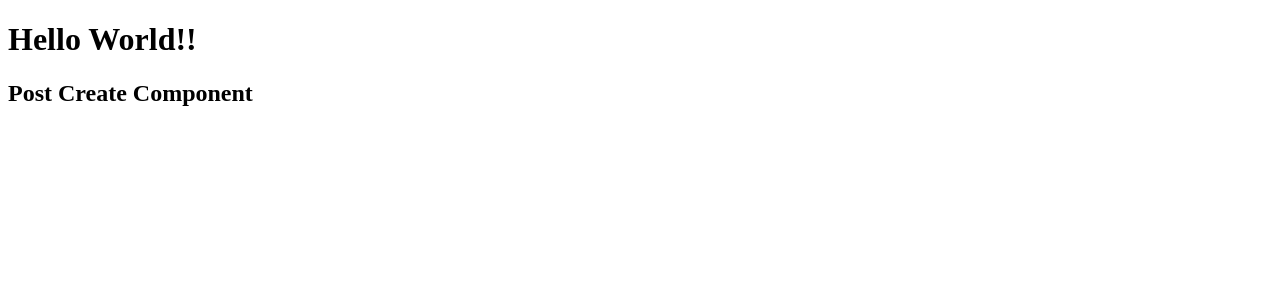
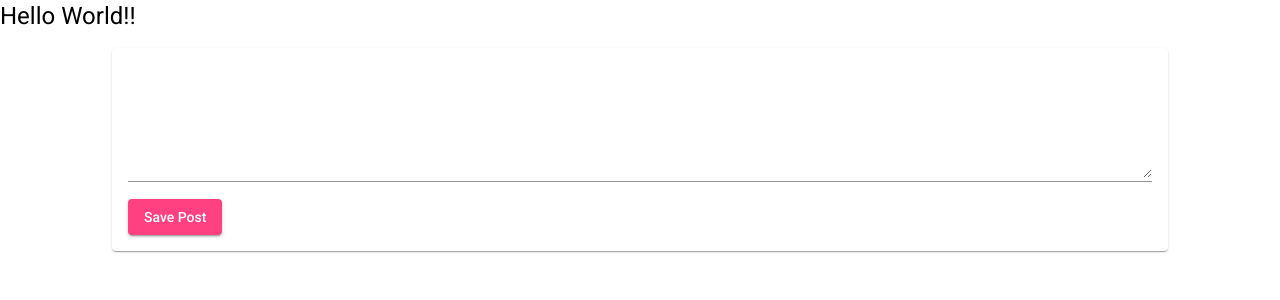
Before and after one commit to handikoswara24/mean-course, an Angular app: page / in a window 1280 px wide. Shown: the top 300 px of the page. Built offline with nearby package versions, Linux system fonts and the light colour scheme.

Commit message:
angular material

```diff
--- a/angular.json
+++ b/angular.json
@@ -34,6 +34,7 @@
               "src/assets"
             ],
             "styles": [
+              "./node_modules/@angular/material/prebuilt-themes/indigo-pink.css",
               "src/styles.scss"
             ],
             "scripts": []
@@ -102,6 +103,7 @@
               "src/assets"
             ],
             "styles": [
+              "./node_modules/@angular/material/prebuilt-themes/indigo-pink.css",
               "src/styles.scss"
             ],
             "scripts": []
--- a/package.json
+++ b/package.json
@@ -11,10 +11,12 @@
   "private": true,
   "dependencies": {
     "@angular/animations": "~12.2.0",
+    "@angular/cdk": "^12.2.3",
     "@angular/common": "~12.2.0",
     "@angular/compiler": "~12.2.0",
     "@angular/core": "~12.2.0",
     "@angular/forms": "~12.2.0",
+    "@angular/material": "^12.2.3",
     "@angular/platform-browser": "~12.2.0",
     "@angular/platform-browser-dynamic": "~12.2.0",
     "@angular/router": "~12.2.0",
--- a/src/app/posts/post-create/post-create.component.html
+++ b/src/app/posts/post-create/post-create.component.html
@@ -1 +1,7 @@
-<h2>Post Create Component</h2>
+<mat-card>
+    <mat-form-field>
+        <textarea matInput rows="6" [(ngModel)]="enteredValue"></textarea>
+    </mat-form-field>
+    <button color="accent" mat-raised-button (click)="onAddPost()">Save Post</button>
+</mat-card>
+<p>{{ newPost }}</p>
--- /dev/null
+++ b/src/app/posts/post-create/post-create.component.scss
@@ -0,0 +1,9 @@
+mat-card {
+  width: 80%;
+  margin: auto;
+}
+
+mat-form-field,
+textarea {
+  width: 100%;
+}
--- a/src/app/posts/post-create/post-create.component.ts
+++ b/src/app/posts/post-create/post-create.component.ts
@@ -2,8 +2,14 @@ import { Component } from "@angular/core";
 
 @Component({
     selector: "app-post-create",
-    templateUrl: "./post-create.component.html"
+    templateUrl: "./post-create.component.html",
+    styleUrls: ["./post-create.component.scss"],
 })
 export class PostCreateComponent {
+    enteredValue = "";
+    newPost = "";
 
+    onAddPost() {
+        this.newPost = this.enteredValue;
+    }
 }
--- a/src/index.html
+++ b/src/index.html
@@ -6,8 +6,11 @@
   <base href="/">
   <meta name="viewport" content="width=device-width, initial-scale=1">
   <link rel="icon" type="image/x-icon" href="favicon.ico">
+  <link rel="preconnect" href="https://fonts.gstatic.com">
+  <link href="https://fonts.googleapis.com/css2?family=Roboto:wght@300;400;500&display=swap" rel="stylesheet">
+  <link href="https://fonts.googleapis.com/icon?family=Material+Icons" rel="stylesheet">
 </head>
-<body>
+<body class="mat-typography">
   <app-root></app-root>
 </body>
 </html>
--- a/src/styles.scss
+++ b/src/styles.scss
@@ -1 +1,4 @@
 /* You can add global styles to this file, and also import other style files */
+
+html, body { height: 100%; }
+body { margin: 0; font-family: Roboto, "Helvetica Neue", sans-serif; }
```
Also changed, not shown: src/app/app.module.ts (+11 -2 lines), 1 other file (tests, documents, lock files or other folders).
